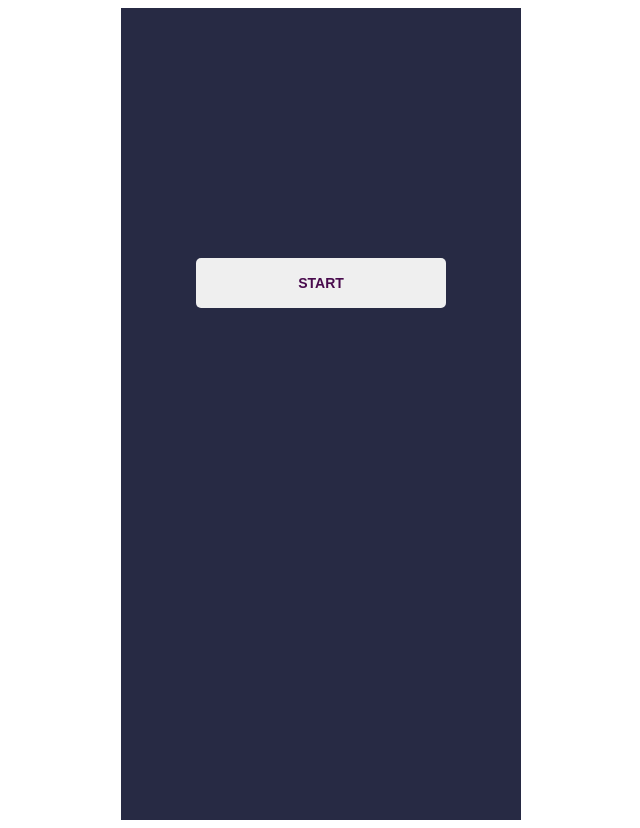
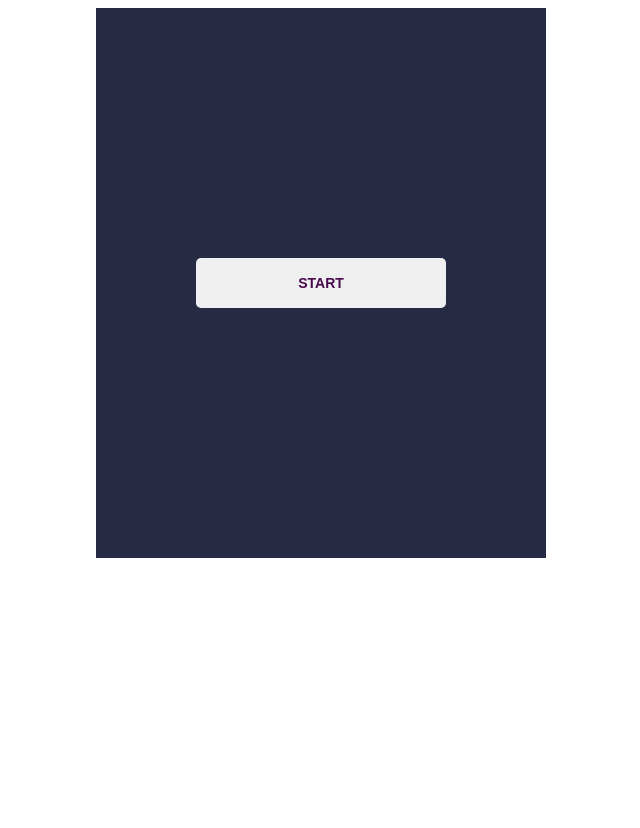
Before and after one commit to RomanYakovlev94/JSGame, a plain HTML site: page index.html in a window 1280 px wide. Shown: the whole page, without its empty margins (319-959 px from the left). After the commit the page ends 800 px from the top, so only its background shows below. Drawn offline with Linux system fonts and the light colour scheme.

Commit message:
Update style.css

```diff
--- a/css/style.css
+++ b/css/style.css
@@ -1,6 +1,6 @@
 #allInside {
-    max-width: 400px;
-    height: 812px;
+    max-width: 450px;
+    max-height: 800px;
     display: flex;
     flex-direction: column;
     align-items: center;
```
